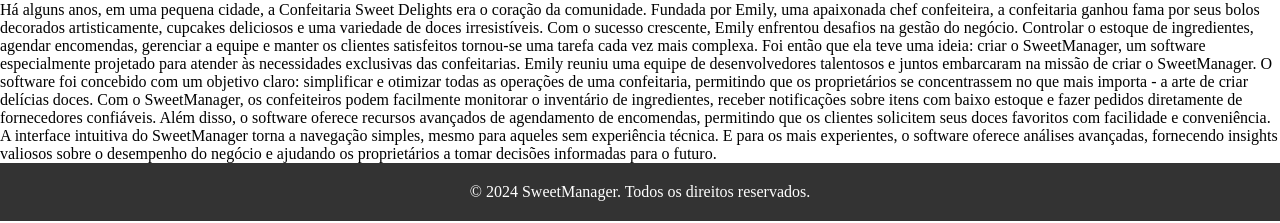
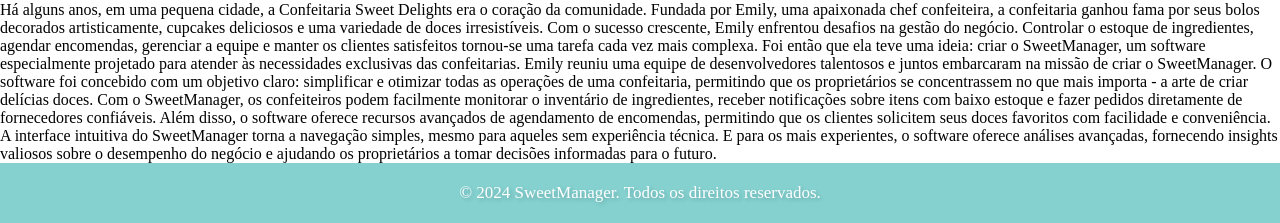
Before and after one commit to sophiasussa/confeitaria, a plain HTML site: page home.html in a window 1280 px wide. Shown: the part 725-948 px from the top of the page. Drawn offline with Linux system fonts and the light colour scheme.

Commit message:
Footer modificações

```diff
--- a/styles.css
+++ b/styles.css
@@ -131,8 +131,10 @@ nav ul li a:hover {
 }
 
 .footer {
-    background-color: #333;
+    background-color: #84D1D0;
     color: #fff;
     padding: 20px 0;
     text-align: center;
+    font-size: 17px;
+    text-shadow: 2px 2px 4px rgba(0, 0, 0, 0.2);
 }
```
